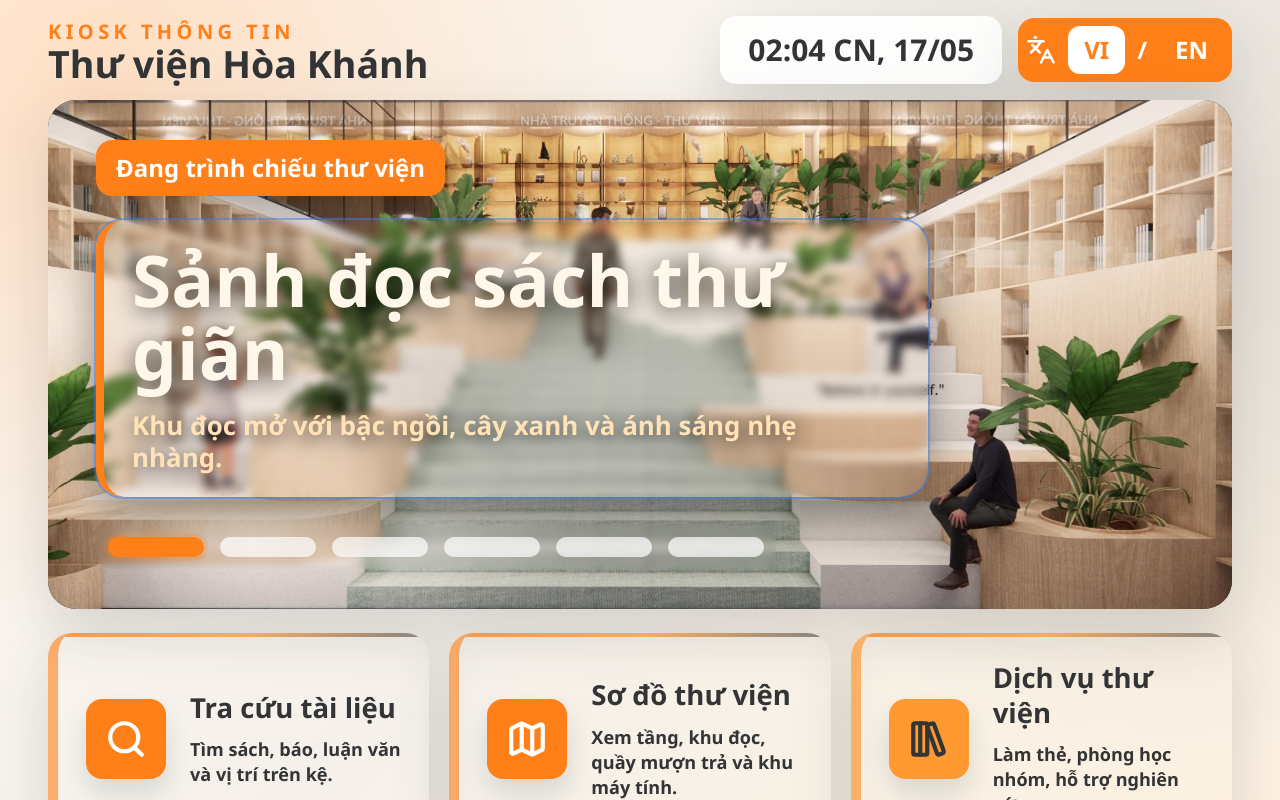
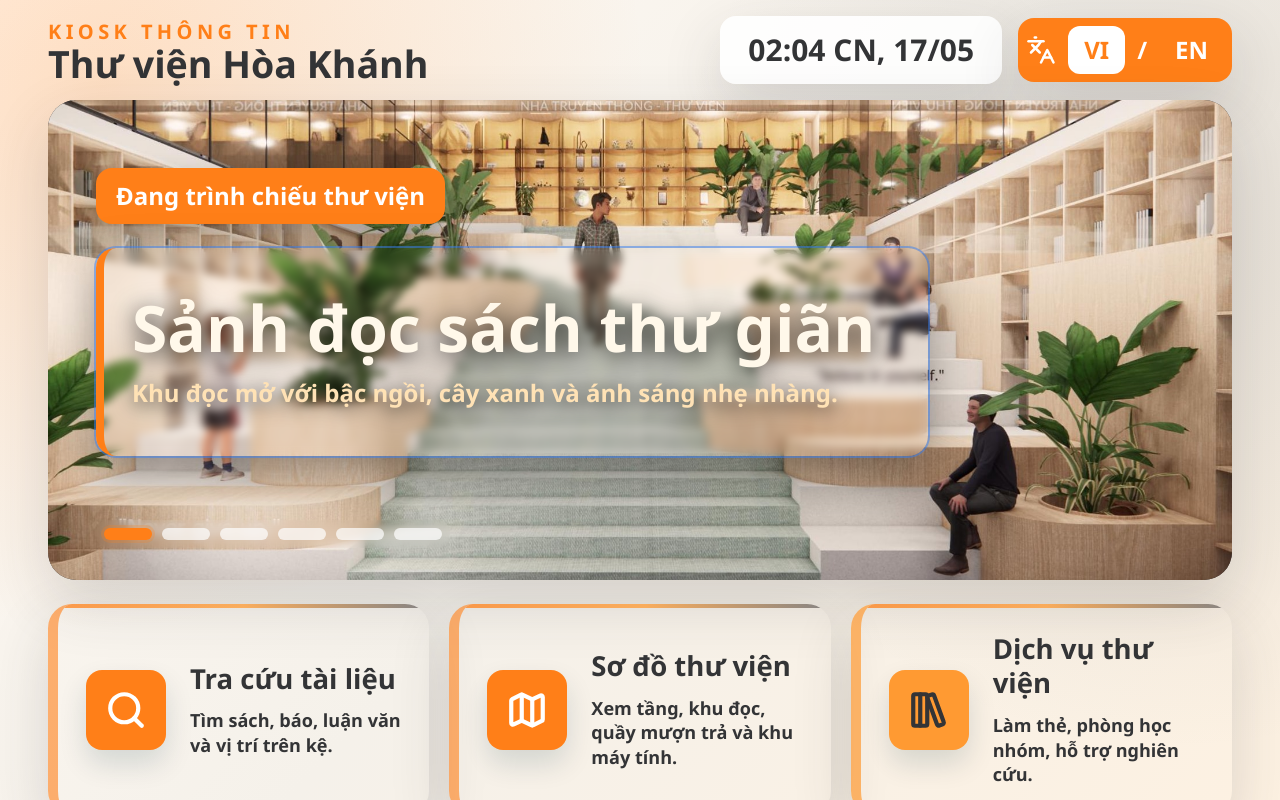
Before and after one commit to btngaivsionglobal-tech/btngai.github.io, a Next.js app: page / in a window 1280 px wide. Shown: the top 800 px of the page. Built offline with nearby package versions, Linux system fonts and the light colour scheme.

Commit message:
Refine banner sizing and swipe navigation

```diff
--- a/src/components/HomeHero.tsx
+++ b/src/components/HomeHero.tsx
@@ -1,22 +1,39 @@
 "use client";
 
-import { useEffect, useMemo, useRef, useState } from "react";
+import {
+  useEffect,
+  useMemo,
+  useRef,
+  useState,
+  type MouseEvent,
+  type TouchEvent,
+} from "react";
 import { useLanguage } from "@/components/LanguageProvider";
 import { homeSlides } from "@/data/kiosk";
 
 const SLIDE_INTERVAL_MS = 6_000;
+const SWIPE_THRESHOLD_PX = 48;
 
 export function HomeHero() {
   const [slideIndex, setSlideIndex] = useState(0);
   const { t } = useLanguage();
   const intervalRef = useRef<number | null>(null);
+  const mouseStartXRef = useRef<number | null>(null);
+  const touchStartXRef = useRef<number | null>(null);
   const activeSlide = useMemo(() => homeSlides[slideIndex], [slideIndex]);
 
-  useEffect(() => {
+  const startAutoSlide = () => {
+    if (intervalRef.current) {
+      window.clearInterval(intervalRef.current);
+    }
+
     intervalRef.current = window.setInterval(() => {
       setSlideIndex((current) => (current + 1) % homeSlides.length);
     }, SLIDE_INTERVAL_MS);
+  };
 
+  useEffect(() => {
+    startAutoSlide();
     return () => {
       if (intervalRef.current) {
         window.clearInterval(intervalRef.current);
@@ -26,18 +43,83 @@ export function HomeHero() {
 
   const selectSlide = (index: number) => {
     setSlideIndex(index);
+    startAutoSlide();
+  };
 
-    if (intervalRef.current) {
-      window.clearInterval(intervalRef.current);
+  const changeSlide = (direction: 1 | -1) => {
+    setSlideIndex((current) => {
+      const nextIndex = current + direction;
+
+      if (nextIndex < 0) {
+        return homeSlides.length - 1;
+      }
+
+      if (nextIndex >= homeSlides.length) {
+        return 0;
+      }
+
+      return nextIndex;
+    });
+    startAutoSlide();
+  };
+
+  const applySwipe = (startX: number, endX: number) => {
+    const swipeDistance = endX - startX;
+
+    if (Math.abs(swipeDistance) >= SWIPE_THRESHOLD_PX) {
+      changeSlide(swipeDistance < 0 ? 1 : -1);
+    }
+  };
+
+  const handleMouseDown = (event: MouseEvent<HTMLElement>) => {
+    mouseStartXRef.current = event.clientX;
+  };
+
+  const handleMouseUp = (event: MouseEvent<HTMLElement>) => {
+    if (mouseStartXRef.current === null) {
+      return;
     }
 
-    intervalRef.current = window.setInterval(() => {
-      setSlideIndex((current) => (current + 1) % homeSlides.length);
-    }, SLIDE_INTERVAL_MS);
+    applySwipe(mouseStartXRef.current, event.clientX);
+    mouseStartXRef.current = null;
+  };
+
+  const handleMouseLeave = () => {
+    mouseStartXRef.current = null;
+  };
+
+  const handleTouchStart = (event: TouchEvent<HTMLElement>) => {
+    touchStartXRef.current = event.touches[0]?.clientX ?? null;
+  };
+
+  const handleTouchEnd = (event: TouchEvent<HTMLElement>) => {
+    if (touchStartXRef.current === null) {
+      return;
+    }
+
+    const touchEndX = event.changedTouches[0]?.clientX;
+
+    if (typeof touchEndX === "number") {
+      applySwipe(touchStartXRef.current, touchEndX);
+    }
+
+    touchStartXRef.current = null;
+  };
+
+  const handleTouchCancel = () => {
+    touchStartXRef.current = null;
   };
 
   return (
-    <section className="relative min-h-[24rem] overflow-hidden rounded-[1.25rem] bg-ink shadow-kiosk sm:min-h-[28rem] lg:min-h-[30rem] lg:rounded-[1.75rem]">
+    <section
+      className="relative h-[24rem] overflow-hidden rounded-[1.25rem] bg-ink shadow-kiosk [touch-action:pan-y] sm:h-[28rem] lg:h-[30rem] lg:rounded-[1.75rem]"
+      onMouseDown={handleMouseDown}
+      onMouseLeave={handleMouseLeave}
+      onMouseUp={handleMouseUp}
+      onTouchStart={handleTouchStart}
+      onTouchEnd={handleTouchEnd}
+      onTouchCancel={handleTouchCancel}
+    >
       {homeSlides.map((slide, index) => (
         <div
           key={slide.image}
@@ -50,20 +132,20 @@ export function HomeHero() {
       <div className="absolute inset-0 bg-gradient-to-r from-ink/82 via-ink/42 to-transparent" />
       <div className="absolute inset-0 bg-gradient-to-t from-ink/42 via-transparent to-transparent" />
       <div className="absolute inset-y-0 left-0 w-full bg-gradient-to-r from-ink/58 via-ink/22 to-transparent lg:w-[64rem]" />
-      <div className="relative flex h-full min-h-[24rem] max-w-[58rem] flex-col justify-center px-5 pb-24 pt-8 text-white sm:min-h-[28rem] sm:px-8 lg:min-h-[30rem] lg:px-12 lg:pb-28 lg:pt-10">
+      <div className="relative flex h-full max-w-[58rem] flex-col justify-center px-5 pb-20 pt-8 text-white sm:px-8 lg:px-12 lg:pb-24 lg:pt-10">
         <p className="mb-5 w-fit rounded-2xl bg-coral px-4 py-2 text-base font-black text-white shadow-[0_12px_32px_rgba(0,0,0,0.28)] sm:text-xl lg:mb-6 lg:px-5 lg:py-3 lg:text-2xl">
           {t({ vi: "Đang trình chiếu thư viện", en: "Library slideshow" })}
         </p>
-        <div className="max-w-[54rem] rounded-[1.75rem] border-l-8 border-coral bg-ink/76 px-5 py-5 shadow-[0_18px_48px_rgba(0,0,0,0.38)] ring-2 ring-white/16 backdrop-blur-sm sm:px-6 sm:py-6 lg:px-7">
-          <h2 className="max-w-[54rem] text-[clamp(2.5rem,8vw,4.45rem)] font-black leading-[1.02] text-[#fff8ea] drop-shadow-[0_4px_12px_rgba(0,0,0,0.8)]">
+        <div className="flex min-h-[11rem] max-w-[54rem] flex-col justify-center rounded-[1.25rem] border-l-8 border-coral bg-ink/76 px-5 py-4 shadow-[0_18px_48px_rgba(0,0,0,0.38)] ring-2 ring-white/16 backdrop-blur-sm sm:min-h-[12.75rem] sm:px-6 sm:py-5 lg:min-h-[13rem] lg:px-7">
+          <h2 className="max-w-[54rem] text-[clamp(2.2rem,6vw,4rem)] font-black leading-[1.04] text-[#fff8ea] drop-shadow-[0_4px_12px_rgba(0,0,0,0.8)]">
             {t(activeSlide.title)}
           </h2>
-          <p className="mt-5 max-w-[46rem] text-lg font-black leading-snug text-[#ffe2b5] drop-shadow-[0_3px_10px_rgba(0,0,0,0.78)] sm:text-2xl lg:text-[1.62rem]">
+          <p className="mt-4 max-w-[46rem] text-base font-black leading-snug text-[#ffe2b5] drop-shadow-[0_3px_10px_rgba(0,0,0,0.78)] sm:text-xl lg:text-2xl">
             {t(activeSlide.description)}
           </p>
         </div>
         <div
-          className="absolute bottom-7 left-5 z-10 flex w-fit items-center gap-3 rounded-2xl bg-ink/22 p-3 backdrop-blur-sm sm:left-8 lg:bottom-10 lg:left-12 lg:gap-4"
+          className="absolute bottom-6 left-5 z-10 flex w-fit items-center gap-2 rounded-xl bg-ink/22 p-2 backdrop-blur-sm sm:left-8 lg:bottom-8 lg:left-12 lg:gap-2.5"
           aria-label={t({
             vi: "Điều hướng slide banner",
             en: "Banner slide navigation",
@@ -78,9 +160,9 @@ export function HomeHero() {
                 vi: `Chuyển đến slide ${index + 1}`,
                 en: `Go to slide ${index + 1}`,
               })}
-              className={`h-4 w-14 rounded-full transition-colors duration-300 sm:h-5 sm:w-20 lg:w-24 ${
+              className={`h-2.5 w-8 rounded-full transition-colors duration-300 sm:h-3 sm:w-11 lg:w-12 ${
                 index === slideIndex
-                  ? "bg-coral shadow-[0_0_0_4px_rgba(255,127,24,0.22)]"
+                  ? "bg-coral shadow-[0_0_0_3px_rgba(255,127,24,0.22)]"
                   : "bg-white/70"
               }`}
             />
```
